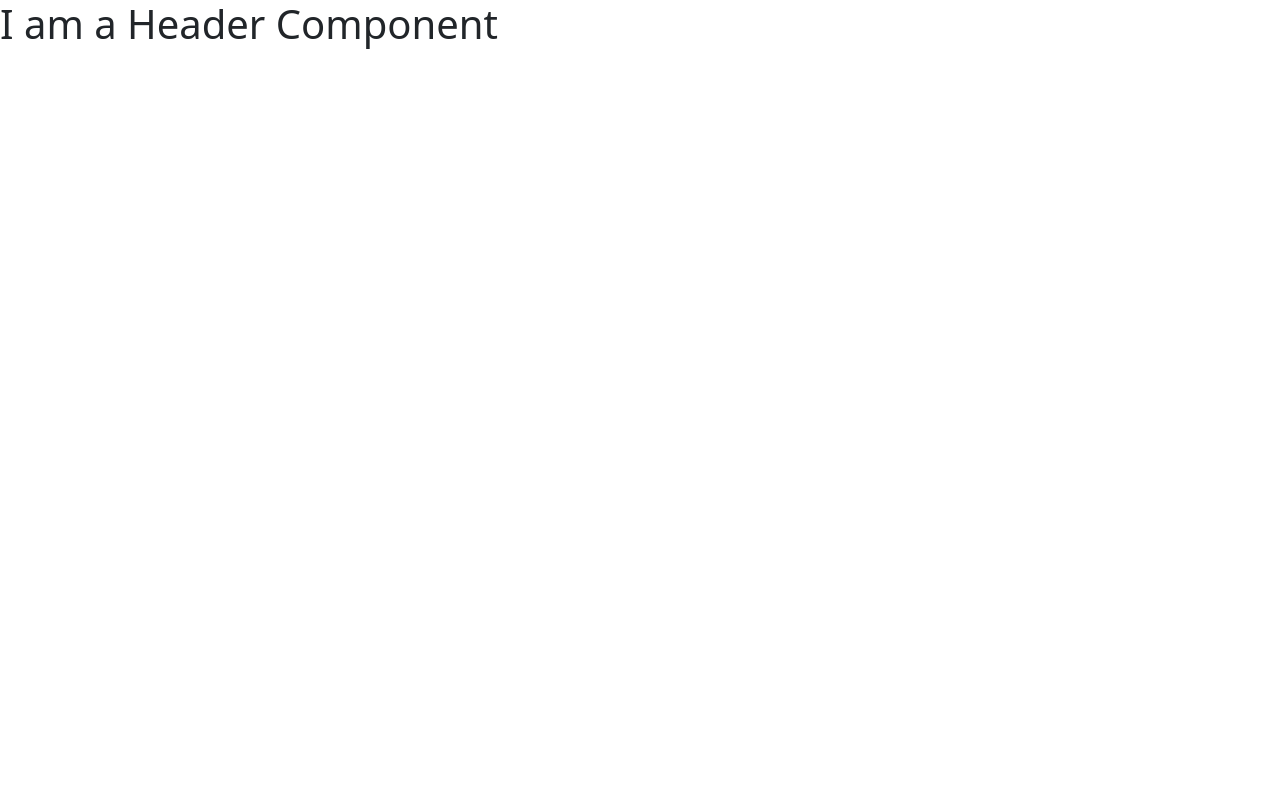
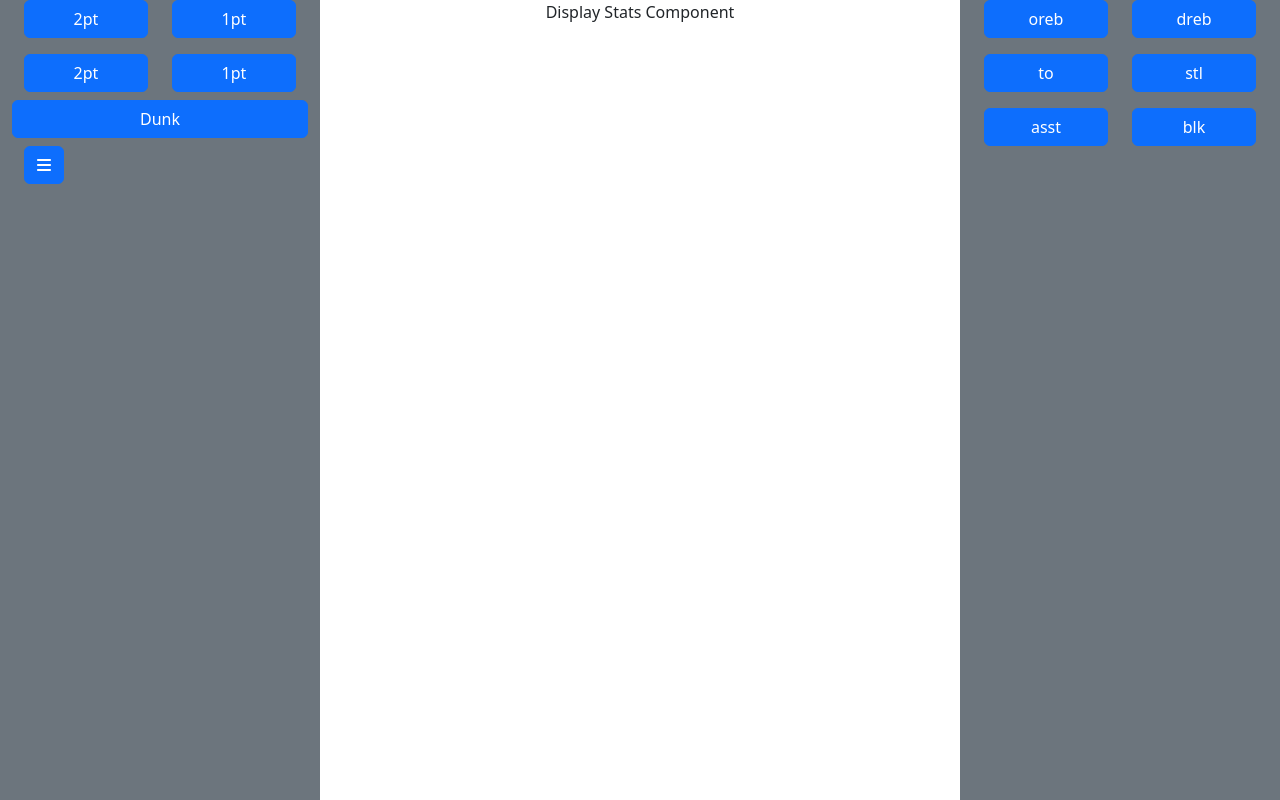
Before and after one commit to benlr98/whd-stat-track, a React (Create React App) app: page / in a window 1280 px wide. Built offline with nearby package versions, Linux system fonts and the light colour scheme.

Commit message:
Main Game page components added basic bootstrap

```diff
--- a/package.json
+++ b/package.json
@@ -3,6 +3,10 @@
   "version": "0.1.0",
   "private": true,
   "dependencies": {
+    "@fortawesome/fontawesome-svg-core": "^6.2.0",
+    "@fortawesome/free-solid-svg-icons": "^6.2.0",
+    "@fortawesome/react-fontawesome": "^0.2.0",
+    "@popperjs/core": "^2.11.6",
     "@testing-library/jest-dom": "^5.16.5",
     "@testing-library/react": "^13.4.0",
     "@testing-library/user-event": "^13.5.0",
@@ -10,6 +14,7 @@
     "express": "^4.18.1",
     "mongoose": "^6.6.2",
     "react": "^18.2.0",
+    "react-bootstrap": "^2.5.0",
     "react-dom": "^18.2.0",
     "react-scripts": "5.0.1",
     "sass": "^1.55.0",
--- a/src/App.js
+++ b/src/App.js
@@ -1,5 +1,5 @@
 import React from 'react';
-import Header from './shared/Header';
+import GamePage from './shared/GamePage';
 import './scss/main.scss';
 
 
@@ -10,64 +10,10 @@ function App() {
   }
 
   return (
-      <Header />
+    <div>
+      <GamePage />
+    </div>
   );
 }
 
 export default App;
-
-
-/**
- *
- * <div className="flex-row">
-      <div className="flex-small">
-        <div className="flex-row">
-          <div className="flex-small">
-            <button>2pt</button>
-            <button>2pt</button>
-          </div>
-          <div className="flex-small">
-            <button>1pt</button>
-            <button>1pt</button>
-            <button>Dunk</button>
-          </div>
-          <div className="flex-small">
-            <button>Main Menu</button>
-            <button>Back</button>
-          </div>
-        </div>
-      </div>
-      <div className="flex-small">
-        <div className="flex-row">
-          <div className="flex-small">
-            <h3>Cheerios</h3>
-            <h3>Cocoa Pebbles</h3>
-          </div>
-          <div className="flex-small">
-            <h3>10</h3>
-            <h3>8</h3>
-          </div>
-        </div>
-        <p>Ben</p>
-        <p>Ben</p>
-        <p>Ben</p>
-      </div>
-      <div className="flex-small">
-        <div className="flex-row">
-            <div className="flex-small">
-              <button>def</button>
-              <button>off</button>
-            </div>
-            <div className="flex-small">
-              <button>to</button>
-              <button>stl</button>
-              <button>blk</button>
-            </div>
-            <div className="flex-small">
-              <button>asst</button>
-              <button>blk</button>
-            </div>
-          </div>
-      </div>
-    </div>
- */
--- a/src/scss/main.scss
+++ b/src/scss/main.scss
@@ -1,6 +1,8 @@
+@import "~bootstrap/scss/bootstrap";
 @import 'variables.scss';
 
 
 body {
+    // padding-top: 56px;
     color: $main-color;
 }
--- /dev/null
+++ b/src/shared/GamePage.jsx
@@ -0,0 +1,21 @@
+import React from 'react';
+import PointButtons from './PointButtons';
+import StatButtons from './StatButtons';
+
+import Container from 'react-bootstrap/Container';
+import Row from 'react-bootstrap/Row';
+import Col from 'react-bootstrap/Col';
+
+function GamePage() {
+  return (
+    <Container fluid>
+      <Row>
+        <Col className='vh-100 bg-secondary'> <PointButtons /> </Col>
+        <Col className="text-center" sm={6}>Display Stats Component</Col>
+        <Col className='bg-secondary'> <StatButtons /> </Col>
+      </Row>
+    </Container>
+  );
+}
+
+export default GamePage;
--- a/src/shared/Header.js
+++ /dev/null
@@ -1,9 +0,0 @@
-import React from "react";
-
-const Header = () => {
-    return(
-        <h1>I am a Header Component</h1>
-    );
-}
-
-export default Header;
--- /dev/null
+++ b/src/shared/Offcanvas.jsx
@@ -0,0 +1,32 @@
+import React, { useState } from 'react';
+import Button from 'react-bootstrap/Button';
+import Offcanvas from 'react-bootstrap/Offcanvas';
+import { FontAwesomeIcon } from '@fortawesome/react-fontawesome'
+import { faBars } from '@fortawesome/free-solid-svg-icons'
+
+const Example = () => {
+  const [show, setShow] = useState(false);
+
+  const handleClose = () => setShow(false);
+  const handleShow = () => setShow(true);
+
+  return (
+    <div className="mt-2">
+      <Button variant="primary" onClick={handleShow}>
+       <FontAwesomeIcon icon={faBars} />
+      </Button>
+
+      <Offcanvas show={show} onHide={handleClose}>
+        <Offcanvas.Header closeButton>
+          <Offcanvas.Title>Offcanvas</Offcanvas.Title>
+        </Offcanvas.Header>
+        <Offcanvas.Body>
+          Some text as placeholder. In real life you can have the elements you
+          have chosen. Like, text, images, lists, etc.
+        </Offcanvas.Body>
+      </Offcanvas>
+    </div>
+  );
+}
+
+export default Example;
--- /dev/null
+++ b/src/shared/PointButtons.jsx
@@ -0,0 +1,33 @@
+import React from "react";
+
+import OffCavas from './Offcanvas';
+import Container from "react-bootstrap/Container";
+import Row from 'react-bootstrap/Row';
+import Col from 'react-bootstrap/Col';
+import Button from 'react-bootstrap/Button';
+import Stack from 'react-bootstrap/Stack';
+
+const PointButtons = () => {
+    return (
+        <Container>
+            <Row>
+                <Col>
+                    <Stack gap={3}>
+                        <Button variant="primary">2pt</Button>
+                        <Button variant="primary">2pt</Button>
+                    </Stack>
+                </Col>
+                <Col>
+                    <Stack gap={3}>
+                        <Button variant="primary">1pt</Button>
+                        <Button variant="primary">1pt</Button>
+                    </Stack>
+                </Col>
+                <Button className="mt-2" variant="primary">Dunk</Button>
+                <OffCavas />
+            </Row>
+        </Container>
+    );
+}
+
+export default PointButtons;
--- /dev/null
+++ b/src/shared/StatButtons.jsx
@@ -0,0 +1,32 @@
+import React from "react";
+
+import Container from "react-bootstrap/Container";
+import Row from 'react-bootstrap/Row';
+import Col from 'react-bootstrap/Col';
+import Button from 'react-bootstrap/Button';
+import Stack from 'react-bootstrap/Stack';
+
+const StatButtons = () => {
+    return (
+        <Container>
+            <Row>
+                <Col>
+                    <Stack gap={3}>
+                        <Button variant="primary">oreb</Button>
+                        <Button variant="primary">to</Button>
+                        <Button variant="primary">asst</Button>
+                    </Stack>
+                </Col>
+                <Col>
+                    <Stack gap={3}>
+                        <Button variant="primary">dreb</Button>
+                        <Button variant="primary">stl</Button>
+                        <Button variant="primary">blk</Button>
+                    </Stack>
+                </Col>
+            </Row>
+        </Container>
+    );
+}
+
+export default StatButtons;
```
Also changed, not shown: 1 other file (tests, documents, lock files or other folders).
